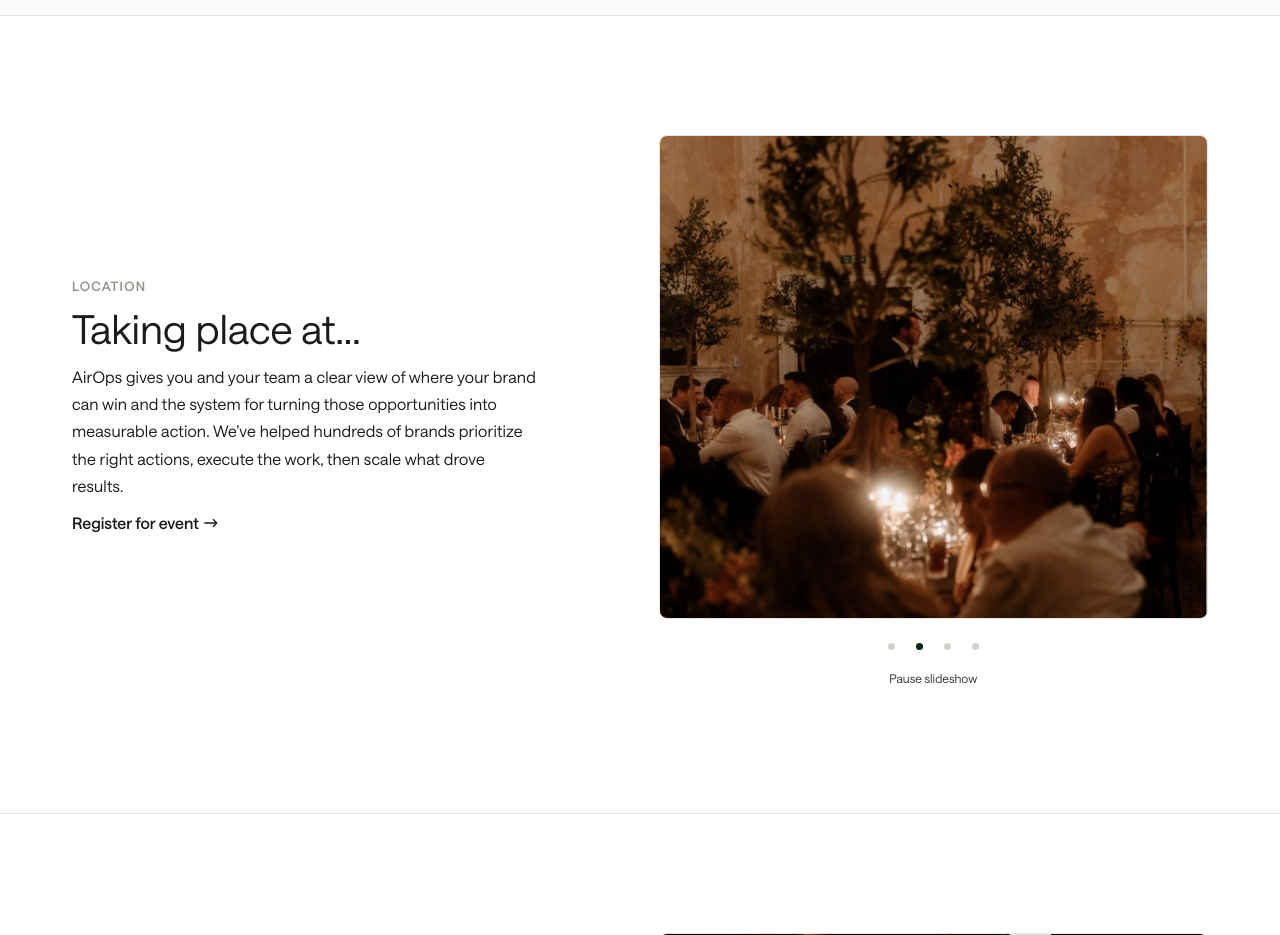
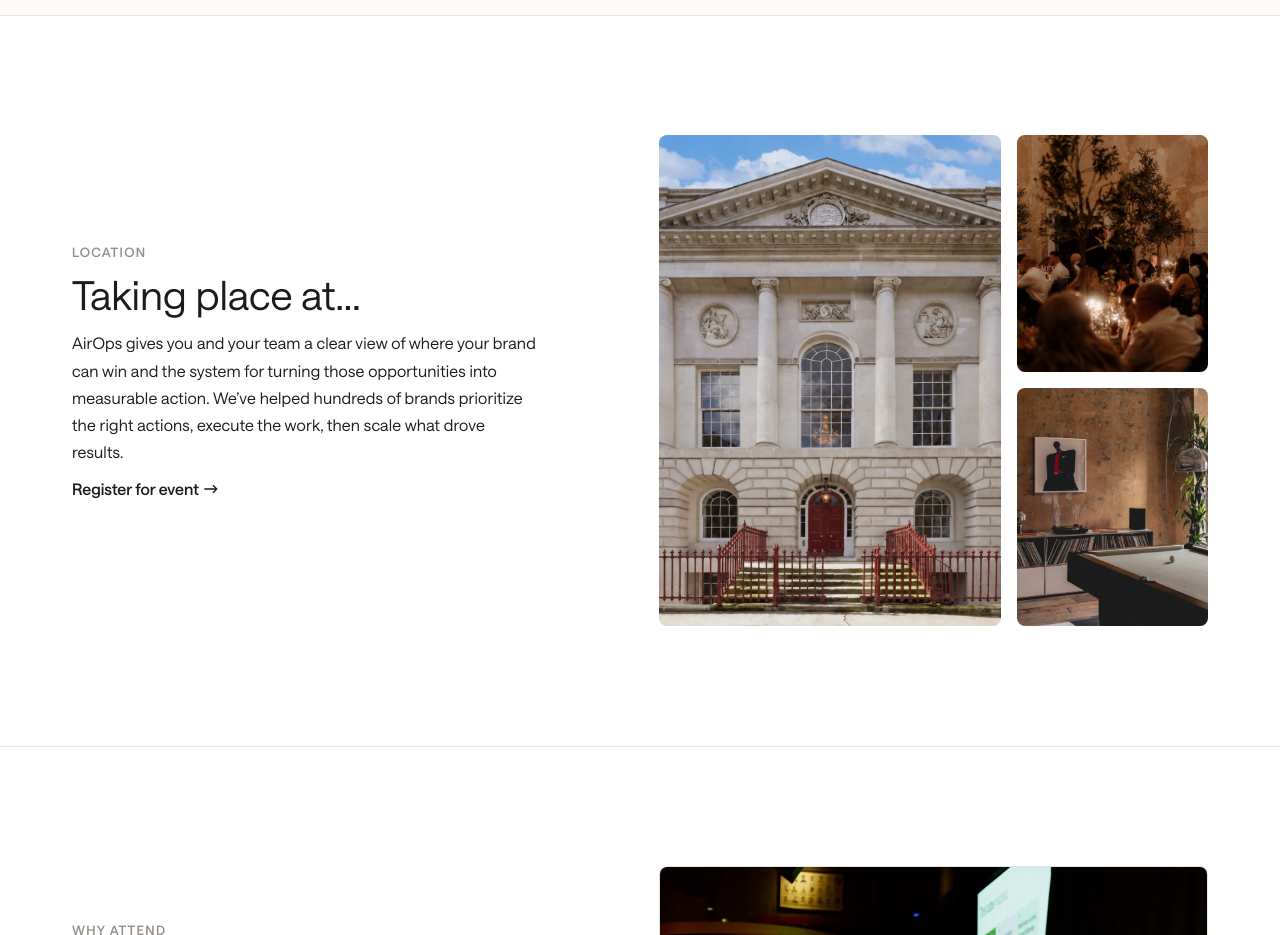
Before and after one commit to airops-brand/EMEA-launch-party-landing-page, a website: page public/index.html in a window 1280 px wide. Shown: the part 1440-2375 px from the top of the page. Drawn offline with Linux system fonts and the light colour scheme.

Commit message:
Replace location slideshow with static three-photo collage

```diff
--- a/public/app.js
+++ b/public/app.js
@@ -153,55 +153,6 @@ registrationForm.addEventListener('submit', async event => {
   }
 });
 
-const venueGallery = document.querySelector('.location-gallery');
-if (venueGallery) {
-  const slides = [...venueGallery.querySelectorAll('.location-gallery-slide')];
-  const track = venueGallery.querySelector('.location-gallery-track');
-  const controls = venueGallery.querySelector('.location-gallery-controls');
-  const dotsContainer = venueGallery.querySelector('.location-gallery-dots');
-  const toggle = venueGallery.querySelector('.location-gallery-toggle');
-  const reducedMotion = window.matchMedia('(prefers-reduced-motion: reduce)');
-  let active = 0;
-  let paused = reducedMotion.matches;
-  let timer;
-  const dots = slides.map((slide, index) => {
-    slide.setAttribute('aria-label', `${index + 1} of ${slides.length}`);
-    const dot = document.createElement('button');
-    dot.type = 'button';
-    dot.className = 'location-gallery-dot';
-    dot.setAttribute('aria-label', `Show venue photo ${index + 1}`);
-    dot.addEventListener('click', () => { show(index); schedule(); });
-    dotsContainer.append(dot);
-    return dot;
-  });
-  function show(index) {
-    active = (index + slides.length) % slides.length;
-    track.style.transform = `translateX(-${active * 100}%)`;
-    slides.forEach((slide, i) => slide.setAttribute('aria-hidden', String(i !== active)));
-    dots.forEach((dot, i) => dot.setAttribute('aria-current', String(i === active)));
-  }
-  function schedule() {
-    clearTimeout(timer);
-    if (slides.length < 2 || paused || document.hidden || venueGallery.matches(':hover') || venueGallery.contains(document.activeElement)) return;
-    timer = setTimeout(() => { show(active + 1); schedule(); }, 5000);
-  }
-  function updateToggle() {
-    toggle.setAttribute('aria-pressed', String(paused));
-    toggle.textContent = paused ? 'Play slideshow' : 'Pause slideshow';
-  }
-  toggle.addEventListener('click', () => { paused = !paused; updateToggle(); schedule(); });
-  venueGallery.addEventListener('mouseenter', () => clearTimeout(timer));
-  venueGallery.addEventListener('mouseleave', schedule);
-  venueGallery.addEventListener('focusin', () => clearTimeout(timer));
-  venueGallery.addEventListener('focusout', () => setTimeout(schedule, 0));
-  document.addEventListener('visibilitychange', schedule);
-  reducedMotion.addEventListener('change', () => { paused = reducedMotion.matches; updateToggle(); schedule(); });
-  controls.hidden = slides.length < 2;
-  show(0);
-  updateToggle();
-  schedule();
-}
-
 const audienceHeading = document.querySelector('.audience-rotator');
 if (audienceHeading) {
   const roles = [...audienceHeading.querySelectorAll('.audience-role')];
--- a/public/index.html
+++ b/public/index.html
@@ -133,19 +133,10 @@
           <p>AirOps gives you and your team a clear view of where your brand can win and the system for turning those opportunities into measurable action. We’ve helped hundreds of brands prioritize the right actions, execute the work, then scale what drove results.</p>
           <button class="event-feature-link" type="button" data-register>Register for event<img src="/assets/arrow-right.svg" width="16" height="16" alt=""></button>
         </div>
-        <div class="location-gallery" role="region" aria-roledescription="carousel" aria-label="Venue photos">
-          <div class="event-feature-photo location-gallery-viewport">
-            <div class="location-gallery-track">
-              <div class="location-gallery-slide" role="group" aria-roledescription="slide" aria-label="1 of 4"><img src="/assets/location-gallery-1.webp" width="1222" height="1287" alt="Stone venue facade with tall columns, arched windows, and a red entrance gate" loading="lazy" decoding="async"></div>
-              <div class="location-gallery-slide" role="group" aria-roledescription="slide" aria-label="2 of 4" aria-hidden="true"><img src="/assets/location-gallery-2.webp" width="1236" height="1272" alt="Guests dining at candlelit tables surrounded by trees inside the venue" loading="lazy" decoding="async"></div>
-              <div class="location-gallery-slide" role="group" aria-roledescription="slide" aria-label="3 of 4" aria-hidden="true"><img src="/assets/location-gallery-3.webp" width="1280" height="1421" alt="Venue lounge with a pool table, vinyl records, artwork, and an arched floor lamp" loading="lazy" decoding="async"></div>
-              <div class="location-gallery-slide" role="group" aria-roledescription="slide" aria-label="4 of 4" aria-hidden="true"><img src="/assets/location-gallery-4.webp" width="1280" height="1527" alt="Guests gathering beneath a chandelier and tall arched glass windows at the venue" loading="lazy" decoding="async"></div>
-            </div>
-          </div>
-          <div class="location-gallery-controls" hidden>
-            <div class="location-gallery-dots" aria-label="Choose a venue photo"></div>
-            <button class="location-gallery-toggle" type="button" aria-pressed="false">Pause slideshow</button>
-          </div>
+        <div class="location-collage" role="group" aria-label="Venue photos">
+          <div class="location-collage-photo location-collage-photo--main"><img src="/assets/location-gallery-1.webp" width="1222" height="1287" alt="Stone venue facade with tall columns, arched windows, and a red entrance gate" loading="lazy" decoding="async"></div>
+          <div class="location-collage-photo"><img src="/assets/location-gallery-2.webp" width="1236" height="1272" alt="Guests dining at candlelit tables surrounded by trees inside the venue" loading="lazy" decoding="async"></div>
+          <div class="location-collage-photo"><img src="/assets/location-gallery-3.webp" width="1280" height="1421" alt="Venue lounge with a pool table, vinyl records, artwork, and an arched floor lamp" loading="lazy" decoding="async"></div>
         </div>
       </div>
     </section>
--- a/public/styles.css
+++ b/public/styles.css
@@ -60,17 +60,11 @@ dialog{border:1px solid var(--border);border-radius:16px;padding:40px;width:min(
 
 .event-brand-logo{display:block;flex:none;background:#726e68;mask:var(--brand-logo) center/contain no-repeat;-webkit-mask:var(--brand-logo) center/contain no-repeat}
 
-.location-gallery{width:100%;min-width:0;max-width:636px;justify-self:center}
-.location-gallery-track{position:absolute;inset:0;display:flex;height:100%;transition:transform 600ms ease}
-.location-gallery-slide{flex:0 0 100%;height:100%;position:relative}
-.location-gallery-slide img{inset:0;width:100%;height:100%;object-fit:cover;object-position:center}
-.location-gallery-controls{display:flex;flex-direction:column;align-items:center;justify-content:center;gap:0;margin-top:12px;position:relative}
-.location-gallery-dots{display:flex;justify-content:center;gap:0}
-.location-gallery-dot{display:grid;place-items:center;width:28px;height:32px;padding:0;background:none;border:0;border-radius:50%}
-.location-gallery-dot::before{content:"";width:7px;height:7px;border-radius:50%;background:#d4d0cb;transition:background 200ms ease}
-.location-gallery-dot[aria-current="true"]::before{background:var(--green)}
-.location-gallery-toggle{border:0;background:none;color:var(--body);font-size:12px;padding:8px}
-@media(prefers-reduced-motion:reduce){.location-gallery-track{transition:none}}
+.location-collage{width:100%;min-width:0;max-width:636px;justify-self:center;display:grid;grid-template-columns:1.8fr 1fr;grid-template-rows:repeat(2,minmax(0,1fr));gap:16px;aspect-ratio:1.12}
+.location-collage-photo{min-width:0;min-height:0;overflow:hidden;border-radius:8px}
+.location-collage-photo--main{grid-row:1 / 3}
+.location-collage-photo img{width:100%;height:100%;object-fit:cover;object-position:center}
+@media(max-width:600px){.location-collage{gap:10px;aspect-ratio:1.05}}
 
 .audience-rotator{display:grid;overflow:hidden}
 .audience-role{grid-area:1/1;opacity:0;pointer-events:none}
```
